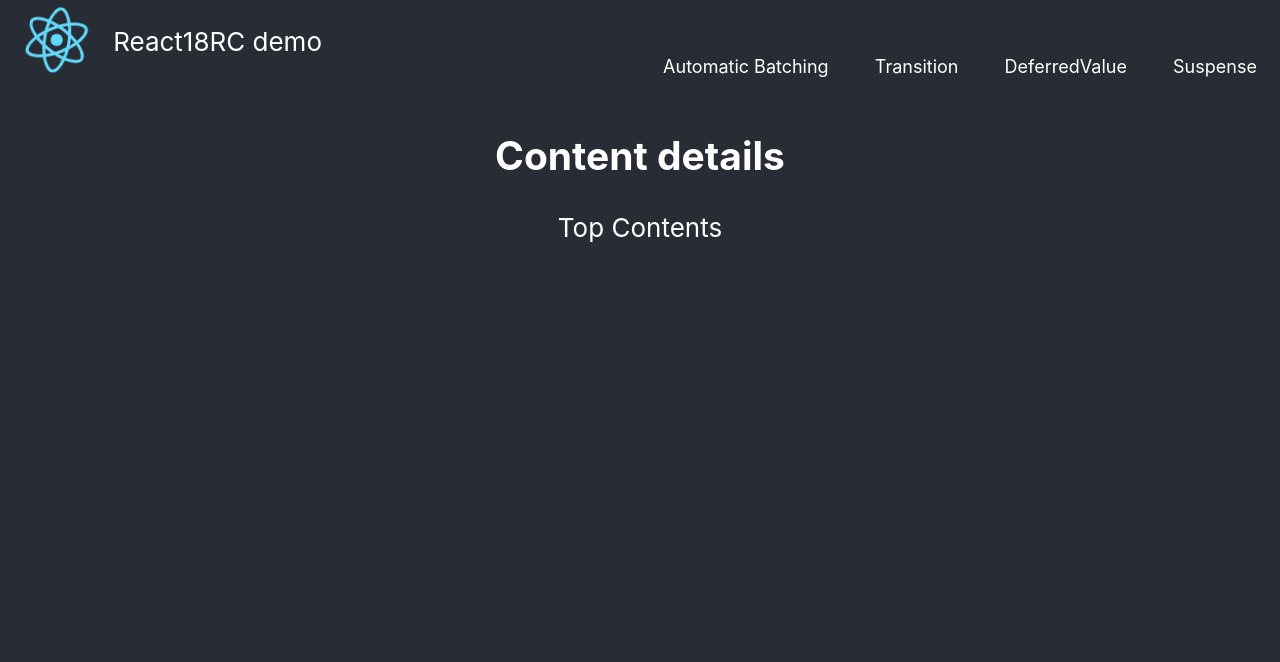
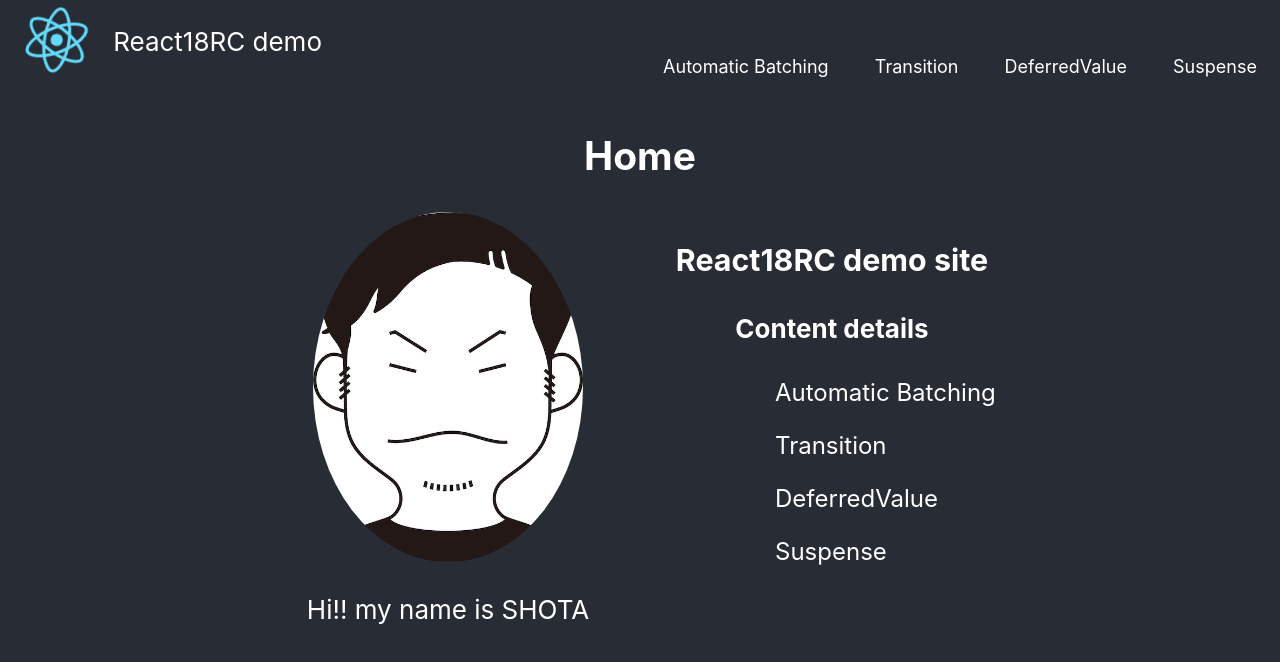
Before and after one commit to shouta-nakashima/react18rc-sample, a React (Create React App) app in the folder react-sample/: page / in a window 1280 px wide. Shown: the top 662 px of the page. Built offline with nearby package versions, Linux system fonts and the light colour scheme.

Commit message:
automatic batching reproduction

```diff
--- a/react-sample/src/App.css
+++ b/react-sample/src/App.css
@@ -45,6 +45,15 @@
   color: #61dafb;
 }
 
+.text {
+  cursor: pointer;
+  font-size: 24px;
+}
+
+.text:hover {
+  color: #61dafb;
+}
+
 @keyframes App-logo-spin {
   from {
     transform: rotate(0deg);
--- a/react-sample/src/App.tsx
+++ b/react-sample/src/App.tsx
@@ -8,7 +8,7 @@ function App() {
     <div className="App">
       <main className="App-container" >
         <Header value={value} setValue={setValue}/>
-        <Container value={value}/>
+        <Container value={value} setValue={setValue}/>
       </main>
     </div>
   );
--- a/react-sample/src/components/AutoBatch.tsx
+++ b/react-sample/src/components/AutoBatch.tsx
@@ -1,9 +1,67 @@
-import React from 'react';
+import React,{useState,useCallback,VFC} from 'react';
+import { flushSync } from "react-dom";
 
-const AutoBatch = () => {
+
+const AutoBatch:VFC = () => {
+  const [select,setSelect] = useState('v18')
+  const [count1, setCount1] = useState(0);
+  const [count2, setCount2] = useState(0);
+  const [count3, setCount3] = useState(0);
+
+  const handleSelect = useCallback( (value:string) => {
+    setSelect(value)
+  },[setSelect])
+
+  const handleIncrement = useCallback(() => {
+    setTimeout(() => {
+      if(select === 'v18') {
+        setCount1((count) => count + 1);
+        setCount2((count) => count + 1);
+        setCount3((count) => count + 1);
+      } else {
+        flushSync(() => setCount1((count) => count + 1));
+        flushSync(() => setCount2((count) => count + 1));
+        flushSync(() => setCount3((count) => count + 1));
+      }
+    }, 500);
+  }, [select]);
+
+  const handleDecrement = useCallback(() => {
+    setTimeout(() => {
+      if(select === 'v18') {
+        setCount1((count) => count - 1);
+        setCount2((count) => count - 1);
+        setCount3((count) => count - 1);
+      } else {
+        flushSync(() => setCount1((count) => count - 1));
+        flushSync(() => setCount2((count) => count - 1));
+        flushSync(() => setCount3((count) => count - 1));
+      }
+    }, 500);
+  }, [select]);
+
+  console.log("rendering component");
+
   return (
     <div>
-      Auto Batching Component
+      <select value={select} onChange={(e) => handleSelect(e.target.value)}>
+        <option value={'v18'}>version 18</option>
+        <option value={'v17'}>version 17</option>
+      </select>
+      <div>
+        <h3>Please check with your browser's verification tool.</h3>
+        <p>Here, the operation is reproduced in a pseudo manner.</p>
+        <p>Notice the number of renders when the event handler is asynchronous.</p>
+      </div>
+      <div>
+        <p>{count1}</p>
+        <p>{count2}</p>
+        <p>{count3}</p>
+        <div>
+          <button onClick={handleIncrement}>Increment</button>
+          <button onClick={handleDecrement}>Decrement</button>
+        </div>
+      </div>
     </div>
   );
 };
--- a/react-sample/src/components/Container.tsx
+++ b/react-sample/src/components/Container.tsx
@@ -1,16 +1,17 @@
-import {FC} from 'react';
+import { Dispatch , FC , SetStateAction } from 'react';
 import {Transition,AutoBatch,DeferredValue,SuspenseDemo,TopContents} from './index'
 
 type Props = {
   value:string
+  setValue: Dispatch<SetStateAction<string>>
 }
 
 const Container:FC<Props> = (props) => {
-  const {value} = props
+  const {value,setValue} = props
   return (
     <div>
-      <h2>{value}</h2>
-      {value === 'Content details' ? <TopContents/> : undefined}
+      <h2>{value === 'Content details' ? 'Home' : value}</h2>
+      {value === 'Content details' ? <TopContents setValue={setValue}/> : undefined}
       {value === 'Automatic Batching' ? <AutoBatch/> : undefined}
       {value === 'Transition' ? <Transition/> : undefined}
       {value === 'DeferredValue' ? <DeferredValue/>: undefined}
--- a/react-sample/src/components/TopContents.tsx
+++ b/react-sample/src/components/TopContents.tsx
@@ -1,9 +1,31 @@
-import React from 'react';
+import React,{Dispatch,SetStateAction,VFC} from 'react';
+import '../App.css';
 
-const TopContents = () => {
+type Props = {
+  setValue: Dispatch<SetStateAction<string>>
+}
+
+const TopContents:VFC<Props> = ({setValue}) => {
   return (
-    <div>
-      <p>Top Contents</p>
+    <div style={{display:'flex',justifyContent:'center'}}>
+      <div style={{width:'30%'}}>
+        <img
+          alt={'画像'}
+          src={'/nakashima_san_icon.jpg'}
+          style={{borderRadius:'50%',objectFit:'cover',height:350}}
+        />
+        <p>Hi!! my name is SHOTA</p>
+      </div>
+      <div style={{width:'30%'}}>
+        <h3>React18RC demo site</h3>
+        <h4>Content details</h4>
+        <div style={{textAlign:'start',marginLeft:'135px'}}>
+          <p className={'text'} onClick={() => setValue('Automatic Batching')}>Automatic Batching</p>
+          <p className={'text'} onClick={() => setValue('Transition')}>Transition</p>
+          <p className={'text'} onClick={() => setValue('DeferredValue')}>DeferredValue</p>
+          <p className={'text'} onClick={() => setValue('Suspense')}>Suspense</p>
+        </div>
+      </div>
     </div>
   );
 };
```
Also changed, not shown: react-sample/public/nakashima_san_icon.jpg (added).
